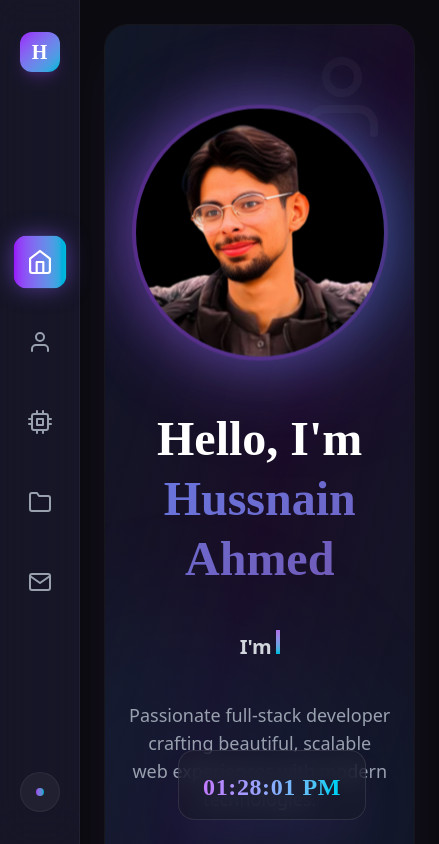
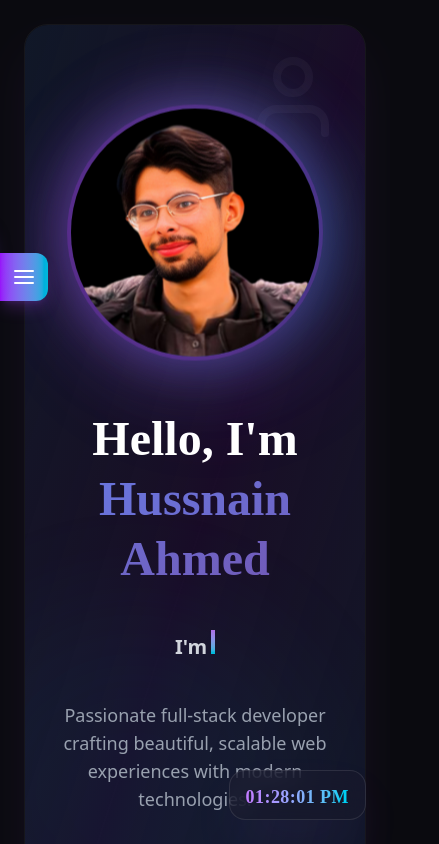
Before and after one commit to hussnain-143/portfolio, a Next.js app: page / in a window 390 px wide. Shown: the top 844 px of the page, 439 px wide, since content can reach past the window. Built offline with nearby package versions, Linux system fonts and the light colour scheme.

Commit message:
set the icons

```diff
--- a/src/app/(Main)/layout.jsx
+++ b/src/app/(Main)/layout.jsx
@@ -10,7 +10,7 @@ export default function Layout({ children }) {
       <Sidebar />
 
       {/* Main Content Wrapper */}
-      <main className="flex-1 ml-20 relative flex flex-col min-h-screen">
+      <main className="flex-1 lg:ml-20 ml-0 relative flex flex-col min-h-screen">
         {/* Clock Widget (Absolute positioned) */}
         <div className="absolute top-6 right-6 z-40">
           <Clock />
--- a/src/components/Clock.jsx
+++ b/src/components/Clock.jsx
@@ -27,7 +27,7 @@ const Clock = () => {
     <div
       className="fixed bottom-6 right-6
                  flex flex-col items-center justify-center
-                 px-6 py-4
+                 px-4 py-2 md:px-6 md:py-4
                  rounded-2xl
                  bg-[#1a1a2e]/60 backdrop-blur-md
                  border border-white/10
@@ -41,7 +41,7 @@ const Clock = () => {
     >
       <div className="text-xs text-gray-500 mb-1 font-['Outfit'] uppercase tracking-wider">
       </div>
-      <div className="text-2xl font-bold
+      <div className="text-lg md:text-2xl font-bold
                     text-transparent bg-clip-text bg-gradient-to-r from-purple-400 to-cyan-400
                     tracking-wide font-['Outfit'] tabular-nums">
         {time}
--- a/src/components/Footer.jsx
+++ b/src/components/Footer.jsx
@@ -17,7 +17,7 @@ const Footer = () => {
           </div>
 
           {/* Middle: Quick Links */}
-          <div className="flex gap-6 text-sm">
+          <div className="flex flex-wrap justify-center gap-6 text-sm">
             <Link href="/" className="text-gray-400 hover:text-purple-400 transition-colors">
               Home
             </Link>
--- a/src/components/Sections/Contact/Contact.jsx
+++ b/src/components/Sections/Contact/Contact.jsx
@@ -183,7 +183,7 @@ const Contact = () => {
               <button
                 type="submit"
                 disabled={state.submitting}
-                className="group w-full md:w-auto px-8 py-4 rounded-xl font-semibold
+                className="group/btn w-full md:w-auto px-8 py-4 rounded-xl font-semibold
                          bg-gradient-to-r from-purple-600 to-cyan-600
                          hover:from-purple-500 hover:to-cyan-500
                          text-white
@@ -195,7 +195,7 @@ const Contact = () => {
                          flex items-center justify-center gap-2"
               >
                 {state.submitting ? 'Sending...' : 'Send Message'}
-                <FaPaperPlane className="group-hover:translate-x-1 transition-transform duration-300" />
+                <FaPaperPlane className="group-hover/btn:translate-x-1 transition-transform duration-300" />
               </button>
             </form>
           </div>
--- a/src/components/Sections/Home/Contact.jsx
+++ b/src/components/Sections/Home/Contact.jsx
@@ -33,9 +33,9 @@ const Contact = () => {
                                          text-white font-semibold rounded-full
                                          transition-all duration-300
                                          hover:scale-105 hover:shadow-[0_0_30px_rgba(139,92,246,0.5)]
-                                         cursor-pointer">
+                                         cursor-pointer group/btn">
                                 Contact Me
-                                <svg className="w-5 h-5 group-hover:translate-x-1 transition-transform" fill="none" stroke="currentColor" viewBox="0 0 24 24">
+                                <svg className="w-5 h-5 group-hover/btn:translate-x-1 transition-transform" fill="none" stroke="currentColor" viewBox="0 0 24 24">
                                     <path strokeLinecap="round" strokeLinejoin="round" strokeWidth={2} d="M17 8l4 4m0 0l-4 4m4-4H3" />
                                 </svg>
                             </span>
--- a/src/components/Sidebar.jsx
+++ b/src/components/Sidebar.jsx
@@ -1,11 +1,17 @@
 'use client'
-import React from 'react'
+import React, { useState, useEffect } from 'react'
 import Link from 'next/link'
 import { usePathname } from 'next/navigation'
-import { FiHome, FiUser, FiCpu, FiFolder, FiMail } from 'react-icons/fi'
+import { FiHome, FiUser, FiCpu, FiFolder, FiMail, FiMenu, FiX } from 'react-icons/fi'
 
 const Sidebar = () => {
   const pathname = usePathname()
+  const [isOpen, setIsOpen] = useState(false)
+
+  // Close sidebar when route changes
+  useEffect(() => {
+    setIsOpen(false)
+  }, [pathname])
 
   const navItems = [
     { name: 'Home', icon: <FiHome className="w-6 h-6" />, path: '/' },
@@ -16,7 +22,30 @@ const Sidebar = () => {
   ]
 
   return (
-    <aside className="fixed left-0 top-0 z-50 h-screen w-20 flex flex-col items-center justify-between py-8 bg-[#1a1a2e]/80 backdrop-blur-xl border-r border-white/5">
+    <>
+      {/* Mobile Toggle Button */}
+      <button
+        onClick={() => setIsOpen(!isOpen)}
+        className="fixed top-[30%] left-0 z-50 p-3 rounded-r-xl bg-gradient-to-r from-purple-600 to-cyan-500 text-white lg:hidden shadow-lg shadow-purple-500/20 hover:shadow-purple-500/40 transition-all duration-300 group hover:pl-4"
+      >
+        {isOpen ? <FiX className="w-6 h-6 group-hover:rotate-90 transition-transform duration-300" /> : <FiMenu className="w-6 h-6 group-hover:scale-110 transition-transform duration-300" />}
+      </button>
+
+      {/* Overlay for Mobile */}
+      {isOpen && (
+        <div
+          className="fixed inset-0 z-40 bg-black/50 backdrop-blur-sm lg:hidden"
+          onClick={() => setIsOpen(false)}
+        />
+      )}
+
+      {/* Sidebar */}
+      <aside className={`
+        fixed left-0 top-0 z-50 h-screen w-20 flex flex-col items-center justify-between py-8
+        bg-[#1a1a2e]/80 backdrop-blur-xl border-r border-white/5
+        transition-transform duration-300 ease-in-out
+        ${isOpen ? 'translate-x-0' : '-translate-x-full lg:translate-x-0'}
+      `}>
         {/* Logo / Brand Icon */}
         <div className="w-10 h-10 rounded-xl bg-gradient-to-br from-purple-600 to-cyan-500 flex items-center justify-center shadow-lg shadow-purple-500/20 hover:shadow-purple-500/40 transition-shadow duration-300">
           <span className="text-white font-bold text-xl font-['Outfit']">H</span>
@@ -52,7 +81,7 @@ const Sidebar = () => {
                 </div>
 
                 {/* Tooltip */}
-              <span className="absolute left-14 px-3 py-1.5 bg-[#1a1a2e] text-white text-xs font-medium rounded-lg opacity-0 group-hover:opacity-100 transition-all duration-300 pointer-events-none whitespace-nowrap border border-white/10 shadow-xl shadow-purple-500/10 translate-x-2 group-hover:translate-x-0">
+                <span className="absolute left-14 px-3 py-1.5 bg-[#1a1a2e] text-white text-xs font-medium rounded-lg opacity-0 group-hover:opacity-100 transition-all duration-300 pointer-events-none whitespace-nowrap border border-white/10 shadow-xl shadow-purple-500/10 translate-x-2 group-hover:translate-x-0 hidden lg:block">
                   {item.name}
                 </span>
               </Link>
@@ -65,6 +94,7 @@ const Sidebar = () => {
           <div className="w-2 h-2 rounded-full bg-gradient-to-r from-purple-500 to-cyan-500 animate-pulse"></div>
         </div>
       </aside>
+    </>
   )
 }
 
```
Lines whose indentation alone changed are shown as unchanged.
